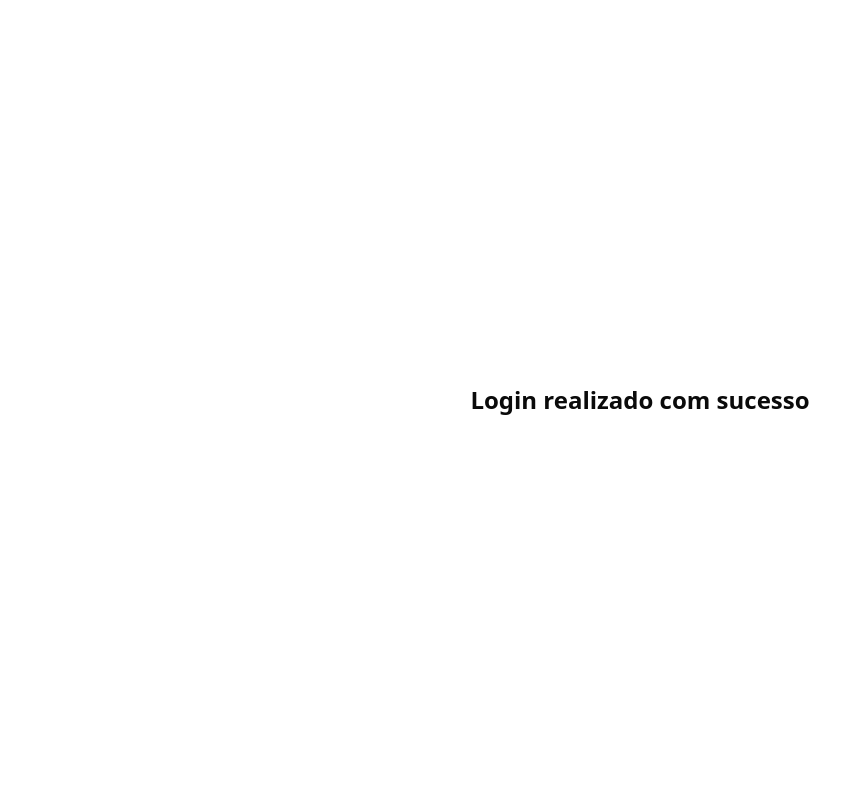
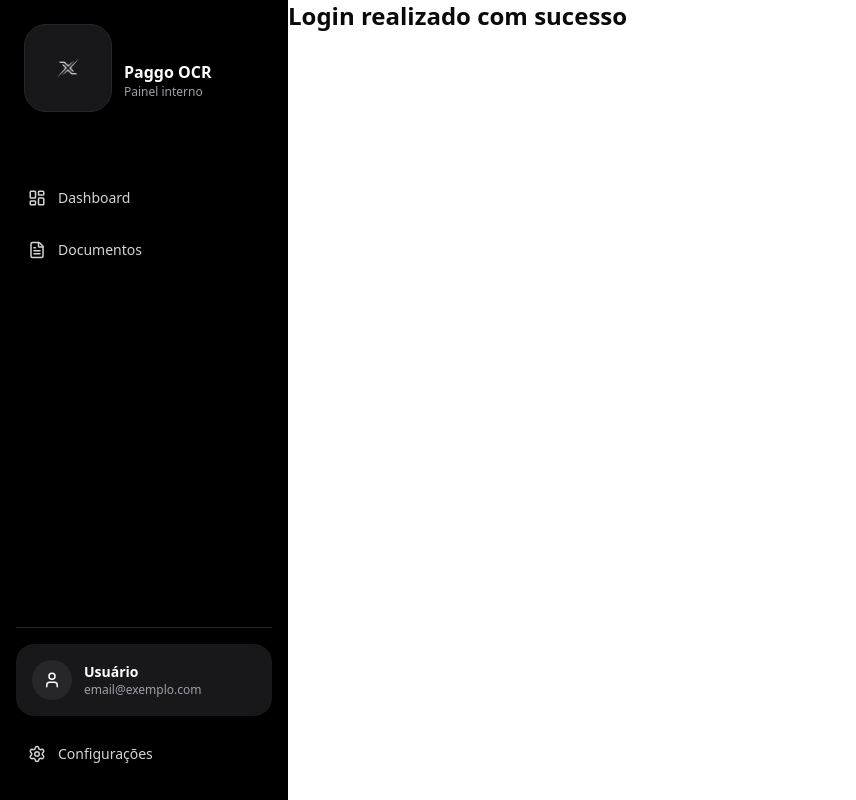
Before and after one commit to belli5/paggo, a Next.js app in the folder apps/web/: page /chat in a window 1280 px wide. Shown: the whole page, without its empty margins (0-856 px from the left). Built offline with nearby package versions, Linux system fonts and the light colour scheme.

Commit message:
styled(web): initial sidebar

```diff
--- a/apps/web/app/chat/page.tsx
+++ b/apps/web/app/chat/page.tsx
@@ -1,6 +1,10 @@
+import Sidebar from "@/components/layout/sidebar"
+
+
 export default function ChatPage() {
   return (
-    <main className="flex min-h-screen items-center justify-center">
+    <main className="flex min-h-screen">
+      <Sidebar />
       <h1 className="text-2xl font-bold">Login realizado com sucesso</h1>
     </main>
   )
--- /dev/null
+++ b/apps/web/components/layout/sidebar.tsx
@@ -0,0 +1,120 @@
+"use client"
+
+import Link from "next/link"
+import { usePathname } from "next/navigation"
+import { FileText, LayoutDashboard, Settings, User } from "lucide-react"
+import Image from "next/image"
+import { useAuthUser } from "@/hooks/use-auth-user"
+
+const menuItems = [
+  {
+    label: "Dashboard",
+    href: "/dashboard",
+    icon: LayoutDashboard,
+  },
+  {
+    label: "Documentos",
+    href: "/documents",
+    icon: FileText,
+  },
+]
+
+const bottomItems = [
+  {
+    label: "Configurações",
+    href: "/settings",
+    icon: Settings,
+  },
+]
+
+export default function Sidebar() {
+  const pathname = usePathname()
+  const { user } = useAuthUser()
+
+  return (
+    <aside className="flex h-screen w-72 flex-col justify-between bg-black px-4 py-6 text-white">
+        <div>
+            <div className="mb-10 flex items-center gap-3 px-2">
+            <div className="relative mb-6 flex h-22 w-22 items-center justify-center rounded-3xl border border-zinc-800 bg-zinc-900 shadow-2xl p-2">
+                <Image
+                    src="/logo-removebg-preview.png"
+                    alt="Logo Paggo"
+                    height={80}
+                    width={80}
+                    className="object-contain"
+                />
+                </div>
+            <div>
+                <h1 className="text-base font-semibold">Paggo OCR</h1>
+                <p className="text-xs text-zinc-400">Painel interno</p>
+            </div>
+            </div>
+
+            <nav className="space-y-2">
+            {menuItems.map((item) => {
+                const Icon = item.icon
+                const isActive = pathname === item.href
+
+                return (
+                <Link
+                    key={item.href}
+                    href={item.href}
+                    className={`flex items-center gap-3 rounded-xl px-3 py-3 text-sm font-medium transition ${
+                    isActive
+                        ? "bg-white text-black"
+                        : "text-zinc-300 hover:bg-zinc-900 hover:text-white"
+                    }`}
+                >
+                    <Icon size={18} />
+                    <span>{item.label}</span>
+                </Link>
+                )
+            })}
+            </nav>
+        </div>
+
+        <div className="border-t border-zinc-800 pt-4 space-y-4">
+
+            {/* Card do usuário */}
+            <div className="flex items-center gap-3 rounded-2xl bg-zinc-900 p-4">
+                <div className="flex h-10 w-10 items-center justify-center rounded-full bg-zinc-800">
+                <User size={18} />
+                </div>
+
+                <div>
+                <p className="text-sm font-semibold text-white">
+                    {user?.email ?? "Usuário"}
+                </p>
+                <p className="text-xs text-zinc-400">
+                    {user?.email ?? "email@exemplo.com"}
+                </p>
+                </div>
+            </div>
+
+            {/* Configurações */}
+            <nav className="space-y-2">
+                {bottomItems.map((item) => {
+                const Icon = item.icon
+                const isActive = pathname === item.href
+
+                return (
+                    <Link
+                    key={item.href}
+                    href={item.href}
+                    className={`flex items-center gap-3 rounded-xl px-3 py-3 text-sm font-medium transition ${
+                        isActive
+                        ? "bg-white text-black"
+                        : "text-zinc-300 hover:bg-zinc-900 hover:text-white"
+                    }`}
+                    >
+                    <Icon size={18} />
+                    <span>{item.label}</span>
+                    </Link>
+                )
+                })}
+            </nav>
+
+        </div>
+    </aside>
+  )
+}
--- /dev/null
+++ b/apps/web/hooks/use-auth-user.ts
@@ -0,0 +1,18 @@
+"use client"
+
+import { useEffect, useState } from "react"
+import type { User } from "@/types/auth"
+
+export function useAuthUser() {
+  const [user, setUser] = useState<User | null>(null)
+
+  useEffect(() => {
+    const userStorage = localStorage.getItem("user")
+
+    if (userStorage) {
+      setUser(JSON.parse(userStorage))
+    }
+  }, [])
+
+  return { user }
+}
--- a/apps/web/types/auth.ts
+++ b/apps/web/types/auth.ts
@@ -1,3 +1,10 @@
+export type User = {
+  id: string
+  email: string
+  createdAt: string
+  updatedAt: string
+}
+
 export type LoginPayload = {
   email: string
   password: string
@@ -5,11 +12,6 @@ export type LoginPayload = {
 
 export type LoginResponse = {
   message: string
-  user: {
-    id: string
-    email: string
-    createdAt: string
-    updatedAt: string
-  }
+  user: User
   access_token: string
 }
```
